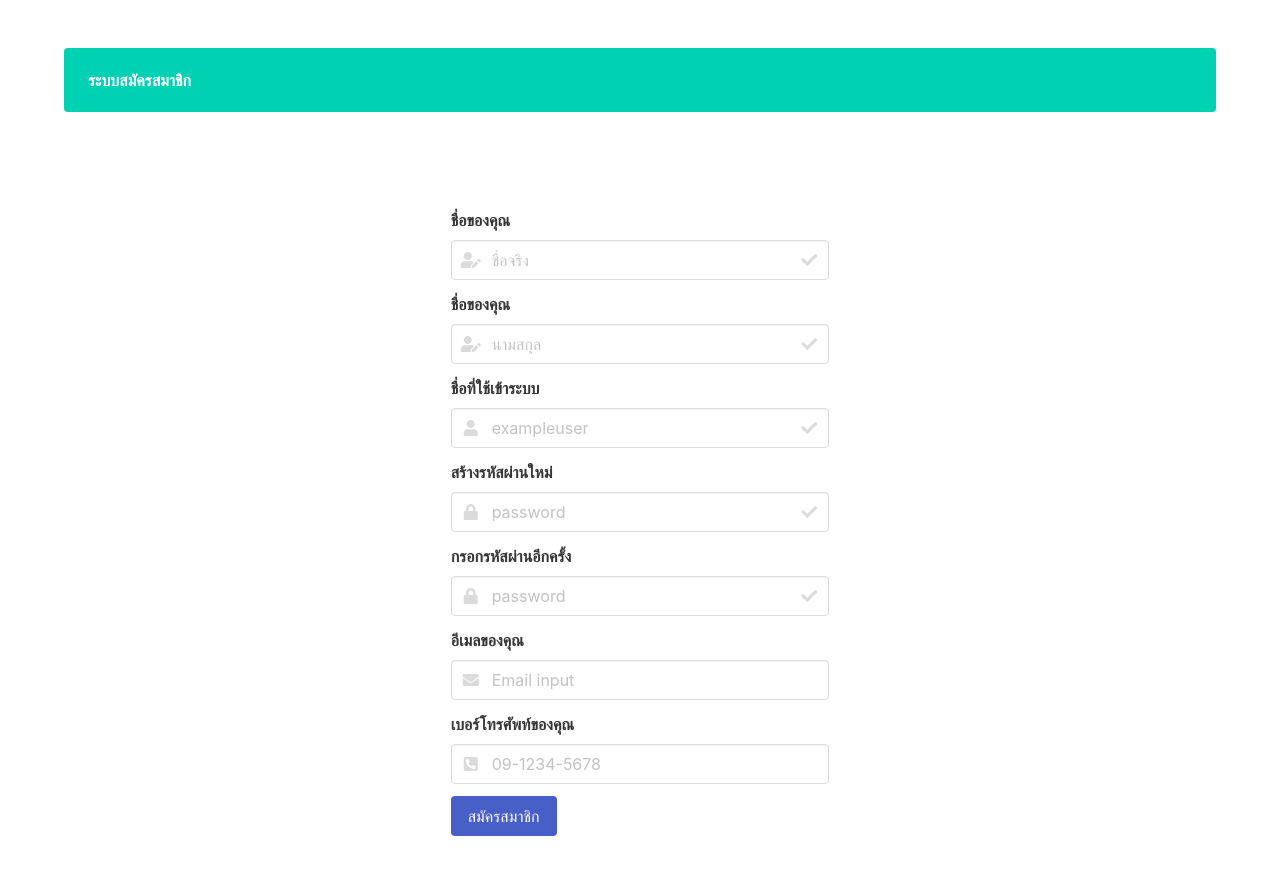
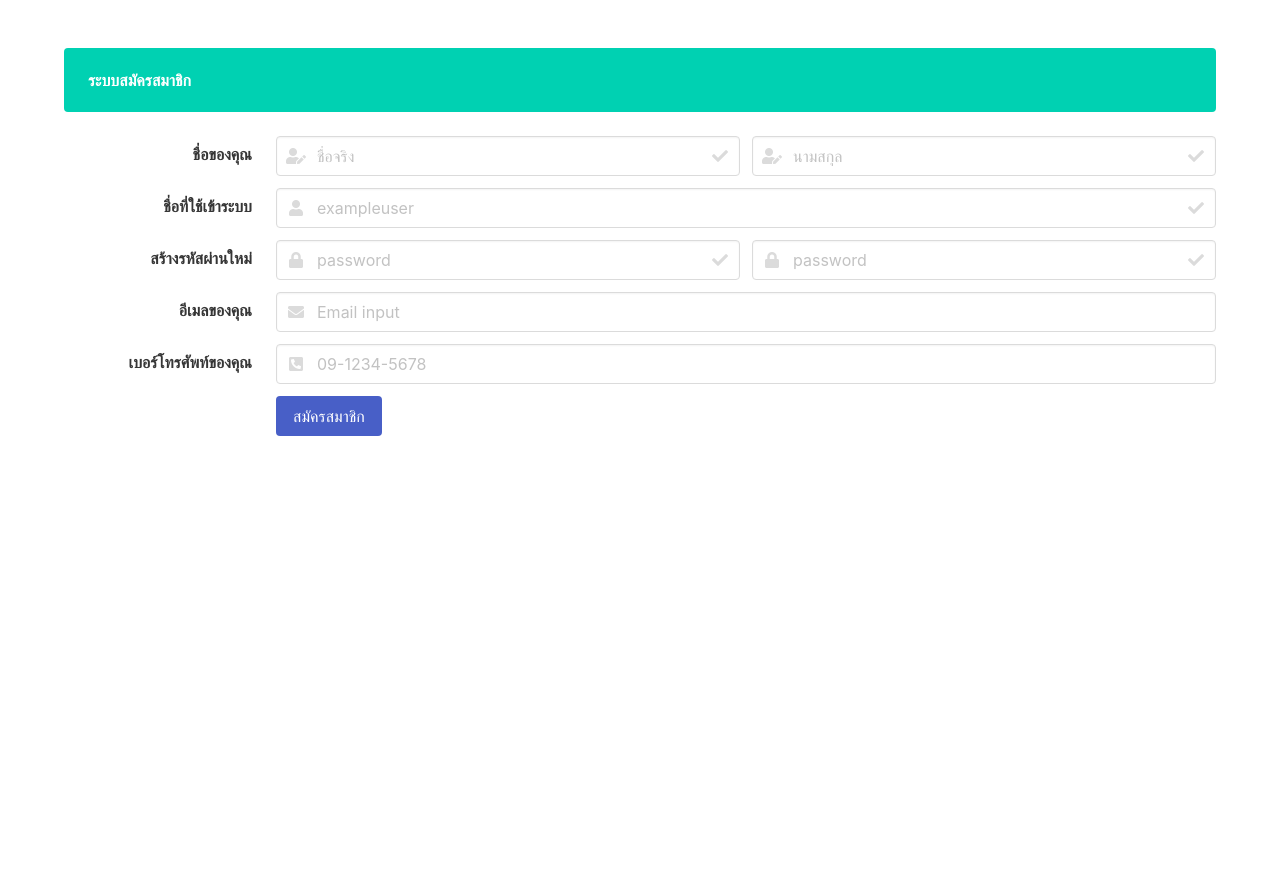
Before and after one commit to pakping/calendar, a PHP site: page /admin/register.php in a window 1280 px wide. Shown: the part 170-1066 px from the top of the page. After the commit the page ends 606 px from the top, so only its background shows below. Run offline with PHP 8.4, Linux system fonts and the light colour scheme; a user stored in the database is signed in.

Commit message:
ปรับ ui หน้า register ,เพิ่มหน้า statusroomadmin กดยอมรับหรือไม่ยอมรับ แต่เมื่อuserกดจองยังออกหน้า calendar ยังไม่ผ่านadminได้

```diff
--- a/admin/register.php
+++ b/admin/register.php
@@ -19,25 +19,22 @@ include '../auth/sessionpersist.php';
 include '../components/navbaradmin.php';
 ?>
 
-<body class="font-mali vh-100 d-flex justify-content-center align-items-center">
-
+<body>
 
 	<section class="section">
+		<form action="../DB/dbregister.php" class="mb-3" method="POST">
 			<div class="container">
 				<div class="notification is-primary">
 					<strong>ระบบสมัครสมาชิก </strong>
 				</div>
+
+				<div class="field is-horizontal">
+					<div class="field-label is-normal">
+						<label class="label">ชื่อของคุณ</label>
 					</div>
-	</section>
-	<section class="section">
-		<form action="../DB/dbregister.php" class="mb-3" method="POST">
-
-			<div class="columns">
-				<div class="column is-4 is-offset-4">
+					<div class="field-body">
 						<div class="field">
-						<label class="label">ชื่อของคุณ</label>
 							<div class="control has-icons-left has-icons-right">
-
 								<input class="input" name="fname" id="fname" type="text" placeholder="ชื่อจริง" required>
 								<span class="icon is-small is-left">
 									<i class="fa fa-user-edit"></i>
@@ -47,10 +44,7 @@ include '../components/navbaradmin.php';
 								</span>
 							</div>
 						</div>
-
-
 						<div class="field">
-						<label class="label">ชื่อของคุณ</label>
 							<div class="control has-icons-left has-icons-right">
 
 								<input class="input" name="lname" id="lname" type="text" placeholder="นามสกุล" required>
@@ -63,12 +57,16 @@ include '../components/navbaradmin.php';
 							</div>
 							<!-- <p class="help is-success">This First name and last name is available</p> -->
 						</div>
+					</div>
+				</div>
 
-
+				<div class="field is-horizontal">
+					<div class="field-label is-normal">
+						<label class="label">ชื่อที่ใช้เข้าระบบ</label>
+					</div>
+					<div class="field-body">
 						<div class="field">
-						<label class="label">ชื่อที่ใช้เข้าระบบ</label>
 							<div class="control has-icons-left has-icons-right">
-
 								<input class="input" name="uname" id="name" type="text" placeholder="exampleuser" required>
 								<span class="icon is-small is-left">
 									<i class="fa fa-user"></i>
@@ -76,13 +74,18 @@ include '../components/navbaradmin.php';
 								<span class="icon is-small is-right">
 									<i class="fa fa-check"></i>
 								</span>
-						</div>
 								<!-- <p class="help is-success">This username is available</p> -->
 							</div>
+						</div>
+					</div>
+				</div>
 
-
+				<div class="field is-horizontal">
+					<div class="field-label is-normal">
+						<label class="label">สร้างรหัสผ่านใหม่</label>
+					</div>
+					<div class="field-body">
 						<div class="field">
-						<label class="label">สร้างรหัสผ่านใหม่</label>
 							<div class="control has-icons-left has-icons-right">
 
 								<input class="input" name="psw" id="password" type="password" placeholder="password" required>
@@ -94,10 +97,7 @@ include '../components/navbaradmin.php';
 								</span>
 							</div>
 						</div>
-
-
 						<div class="field">
-						<label class="label">กรอกรหัสผ่านอีกครั้ง</label>
 							<div class="control has-icons-left has-icons-right">
 
 								<input class="input" name="psw-repeat" id="p-repeat" type="password" placeholder="password" required>
@@ -110,9 +110,15 @@ include '../components/navbaradmin.php';
 							</div>
 							<!-- <p class="help is-success">This password is available</p> -->
 						</div>
+					</div>
+				</div>
 
+				<div class="field is-horizontal">
+					<div class="field-label is-normal">
+						<label class="label">อีเมลของคุณ</label>
+					</div>
+					<div class="field-body">
 						<div class="field">
-						<label class="label">อีเมลของคุณ</label>
 							<div class="control has-icons-left has-icons-right">
 
 								<input class="input" name="email" id="email" type="email" placeholder="Email input" required>
@@ -125,8 +131,15 @@ include '../components/navbaradmin.php';
 							</div>
 							<!-- <p class="help is-danger">This email is invalid</p> -->
 						</div>
+					</div>
+				</div>
+
+				<div class="field is-horizontal">
+					<div class="field-label is-normal">
+						<label class="label">เบอร์โทรศัพท์ของคุณ</label>
+					</div>
+					<div class="field-body">
 						<div class="field">
-						<label class="label">เบอร์โทรศัพท์ของคุณ</label>
 							<div class="control has-icons-left has-icons-right">
 
 								<input class="input" name="phone" id="phone" type="tel" placeholder="09-1234-5678" required>
@@ -134,14 +147,16 @@ include '../components/navbaradmin.php';
 									<i class="fas fa-phone-square-alt"></i>
 								</span>
 							</div>
-
-
-						<div class="field">
+						</div>
+					</div>
 				</div>
 
-						<div class="field is-grouped">
-							<div class="control">
-								<button class="button is-link">สมัครสมาชิก</button>
+				<div class="field is-horizontal">
+					<div class="field-label is-normal">
+					</div>
+					<div class="field-body">
+						<div class="field">
+						<button type="submit" class="button is-link">สมัครสมาชิก</button>
 						</div>
 					</div>
 				</div>
--- a/components/navbaradmin.php
+++ b/components/navbaradmin.php
@@ -24,7 +24,7 @@
         จัดการห้องประชุม
       </a>
 
-      <a class="navbar-item" href="">
+      <a class="navbar-item" href="../admin/statusroomadmin.php">
         อนุมัติการจองห้องประชุม
       </a>
       <a class="navbar-item" href="../admin/register.php">
--- a/function/delete.php
+++ b/function/delete.php
@@ -3,7 +3,7 @@
 session_start();
 require '../app/dbconnect.php';
 require '../DB/connect.php';
-$idevent = $_GET['idevent'];
+$idevent = $_POST['idevent'];
 echo $idevent;
 $sql1 ="DELETE From tbl_event where event_id = '$idevent'";
 mysqli_query($con,$sql1);
```
Also changed, not shown: admin/statusroomadmin.php (added, +174 -0 lines), function/updatestatus.php (added, +16 -0 lines). Lines whose indentation alone changed are shown as unchanged.
